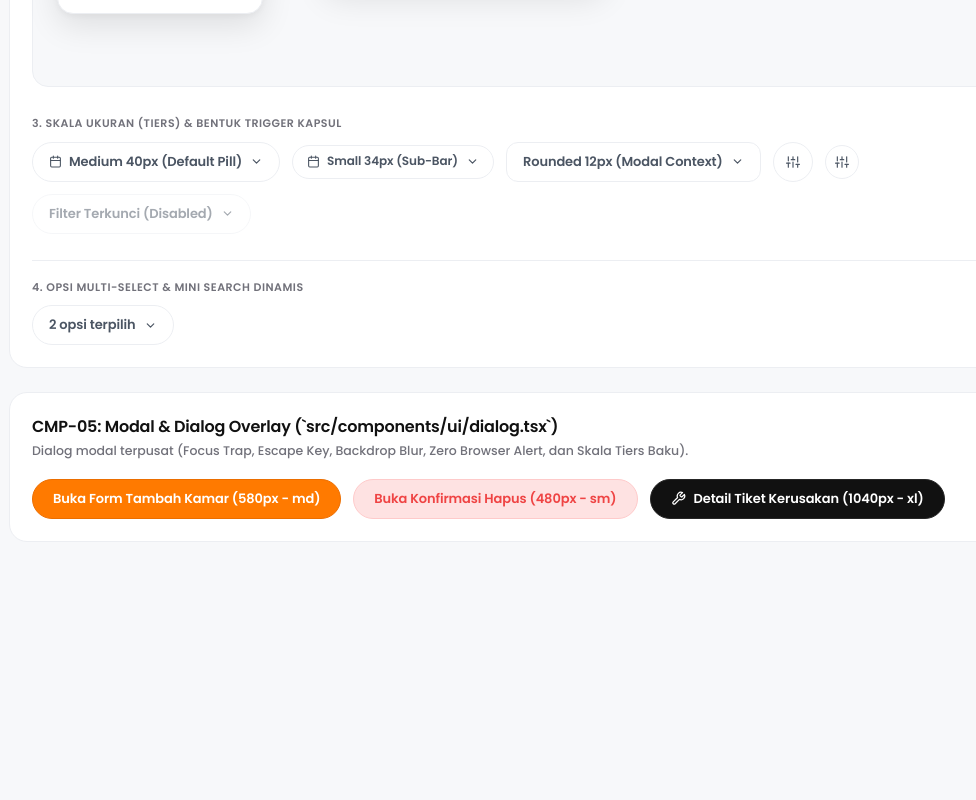
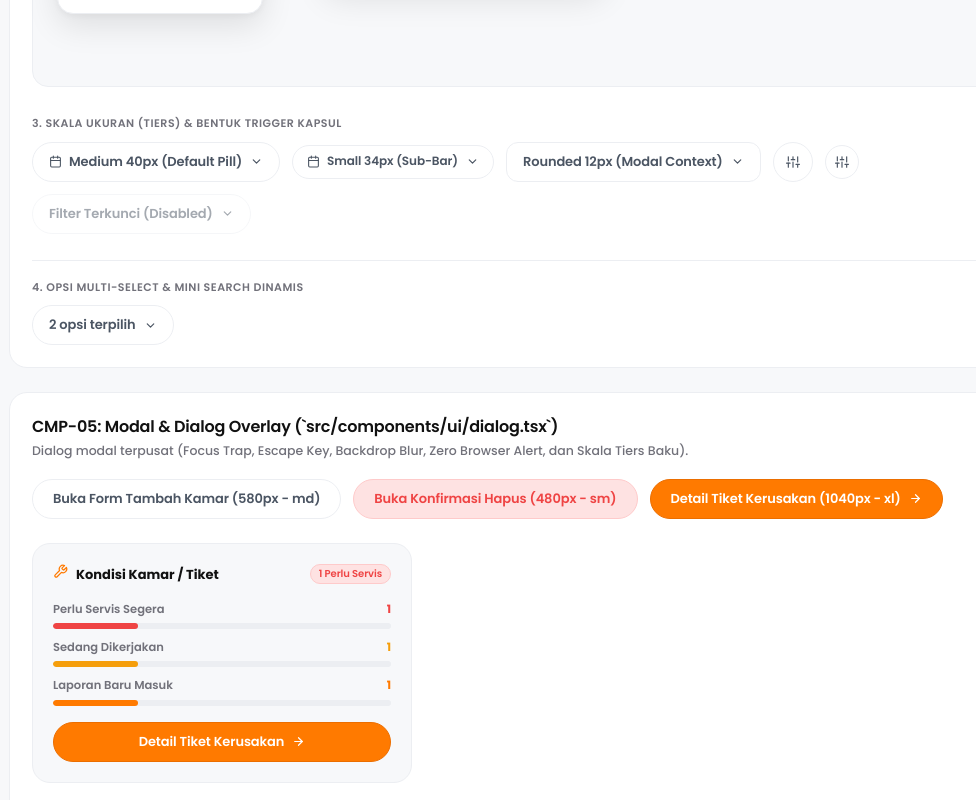
Before and after one commit to nothingser0/rumakost, a Next.js app: page /components in a window 1280 px wide. Shown: the part 2593-3393 px from the top of the page, without its empty margins (91-1067 px from the left). Before the commit the page ends 3211 px from the top, so only its background shows below. Built offline with nearby package versions, Linux system fonts and the light colour scheme.

Commit message:
fix(ui): apply primary-orange background to Detail Tiket Kerusakan button from WF-02

```diff
--- a/src/app/components/page.tsx
+++ b/src/app/components/page.tsx
@@ -1363,10 +1363,10 @@ export default function ComponentsShowcasePage() {
             </p>
           </div>
 
-          <div style={{ display: "flex", flexWrap: "wrap", gap: 12, alignItems: "center" }}>
+          <div style={{ display: "flex", flexWrap: "wrap", gap: 12, alignItems: "center", marginBottom: 24 }}>
             <Button
               onClick={() => setIsAddRoomModalOpen(true)}
-              variant="primary-orange"
+              variant="secondary-ghost"
             >
               Buka Form Tambah Kamar (580px - md)
             </Button>
@@ -1379,11 +1379,87 @@ export default function ComponentsShowcasePage() {
             </Button>
 
             <Button
-              leftIcon={<WrenchIcon />}
               onClick={() => setIsDetailModalOpen(true)}
-              variant="primary-black"
+              rightIcon={<ArrowRightIcon />}
+              variant="primary-orange"
             >
               Detail Tiket Kerusakan (1040px - xl)
+            </Button>
+          </div>
+
+          {/* KARTU PREVIEW KONDISI KAMAR & TIKET DARI WF-02-DASHBOARD (F-07) */}
+          <div
+            style={{
+              maxWidth: 380,
+              backgroundColor: "var(--background)",
+              border: "1.5px solid var(--border)",
+              borderRadius: 18,
+              padding: 20,
+              display: "flex",
+              flexDirection: "column",
+              gap: 16,
+              marginBottom: 30,
+            }}
+          >
+            <div style={{ display: "flex", alignItems: "center", justifyContent: "space-between" }}>
+              <div style={{ display: "flex", alignItems: "center", gap: 8 }}>
+                <span style={{ color: "#FF7A00" }}>
+                  <WrenchIcon />
+                </span>
+                <span style={{ fontSize: 13, fontWeight: 700, color: "var(--foreground)" }}>
+                  Kondisi Kamar / Tiket
+                </span>
+              </div>
+              <Badge shape="pill" size="sm" variant="danger">
+                1 Perlu Servis
+              </Badge>
+            </div>
+
+            <div style={{ display: "flex", flexDirection: "column", gap: 10 }}>
+              {/* Segment 1: Perlu Servis Segera */}
+              <div>
+                <div style={{ display: "flex", justifyContent: "space-between", fontSize: 11.5, marginBottom: 5 }}>
+                  <span style={{ color: "var(--muted-foreground)", fontWeight: 600 }}>Perlu Servis Segera</span>
+                  <span style={{ color: "#EF4444", fontWeight: 700 }}>1</span>
+                </div>
+                <div style={{ height: 6, borderRadius: 3, backgroundColor: "var(--border)", overflow: "hidden" }}>
+                  <div style={{ height: "100%", width: "25%", backgroundColor: "#EF4444", borderRadius: 3 }} />
+                </div>
+              </div>
+
+              {/* Segment 2: Sedang Dikerjakan */}
+              <div>
+                <div style={{ display: "flex", justifyContent: "space-between", fontSize: 11.5, marginBottom: 5 }}>
+                  <span style={{ color: "var(--muted-foreground)", fontWeight: 600 }}>Sedang Dikerjakan</span>
+                  <span style={{ color: "#F59E0B", fontWeight: 700 }}>1</span>
+                </div>
+                <div style={{ height: 6, borderRadius: 3, backgroundColor: "var(--border)", overflow: "hidden" }}>
+                  <div style={{ height: "100%", width: "25%", backgroundColor: "#F59E0B", borderRadius: 3 }} />
+                </div>
+              </div>
+
+              {/* Segment 3: Laporan Baru Masuk */}
+              <div>
+                <div style={{ display: "flex", justifyContent: "space-between", fontSize: 11.5, marginBottom: 5 }}>
+                  <span style={{ color: "var(--muted-foreground)", fontWeight: 600 }}>Laporan Baru Masuk</span>
+                  <span style={{ color: "#FF7A00", fontWeight: 700 }}>1</span>
+                </div>
+                <div style={{ height: 6, borderRadius: 3, backgroundColor: "var(--border)", overflow: "hidden" }}>
+                  <div style={{ height: "100%", width: "25%", backgroundColor: "#FF7A00", borderRadius: 3 }} />
+                </div>
+              </div>
+            </div>
+
+            {/* Tombol Pemicu WF-02 Asli: .btn-maintenance-full (Oranye Baku #FF7A00) */}
+            <Button
+              onClick={() => setIsDetailModalOpen(true)}
+              rightIcon={<ArrowRightIcon />}
+              shape="pill"
+              size="md"
+              style={{ width: "100%", justifyContent: "center" }}
+              variant="primary-orange"
+            >
+              Detail Tiket Kerusakan
             </Button>
           </div>
 
@@ -2185,7 +2261,7 @@ export default function ComponentsShowcasePage() {
                       <Button
                         leftIcon={<SendIcon />}
                         size="sm"
-                        variant="primary-black"
+                        variant="primary-orange"
                       >
                         Kirim Catatan
                       </Button>
```
